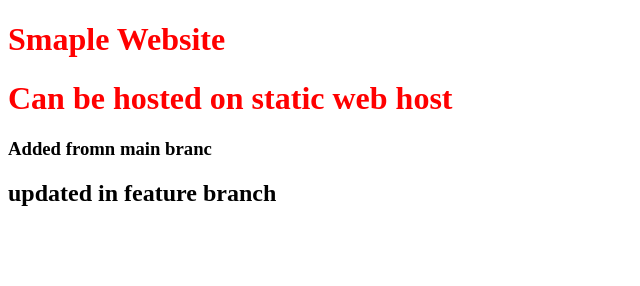
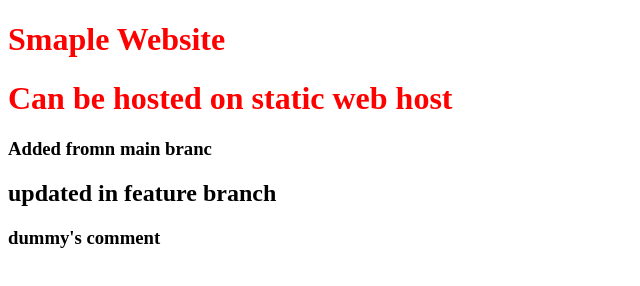
Before and after one commit to pratyushbat/DeployFrontend, a plain HTML site: page index.html in a window 1280 px wide. Shown: the whole page, without its empty margins (0-640 px from the left). Drawn offline with Linux system fonts and the light colour scheme.

Commit message:
added dummy change

```diff
--- a/index.html
+++ b/index.html
@@ -14,7 +14,7 @@
     <h1>Can be hosted on static web host</h1>
     <h3>Added fromn main branc</h3>
     <h2>updated in feature branch</h2>
-
+<h3>dummy's comment</h3>
 </body>
 
 </html>
```
